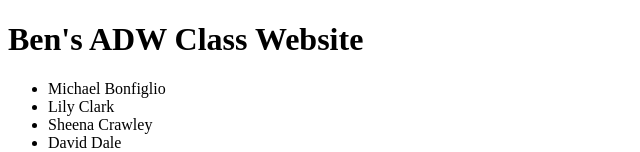
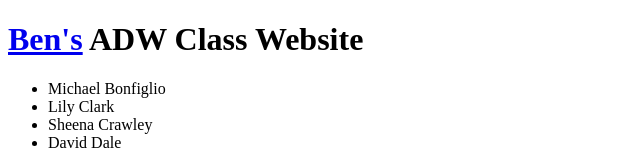
Before and after one commit to mica-gd-431-kutil/awd, a plain HTML site: page index.html in a window 1280 px wide. Shown: the top 152 px of the page, without its empty margins (0-640 px from the left). Drawn offline with Linux system fonts and the light colour scheme.

Commit message:
add class website url

```diff
--- a/index.html
+++ b/index.html
@@ -5,7 +5,7 @@
   </head>
 
   <body>
-    <h1>Ben's ADW Class Website</h1>
+    <h1><a href="http://github.io/mica-gd-431-kutil/awd/">Ben's</a> ADW Class Website</h1>
     <ul>
       <li>Michael Bonfiglio</li>
       <li>Lily Clark</li>
```
